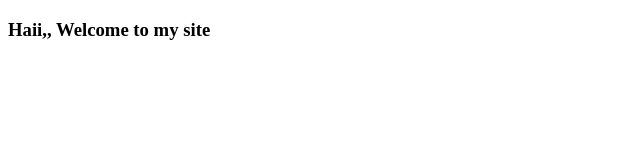
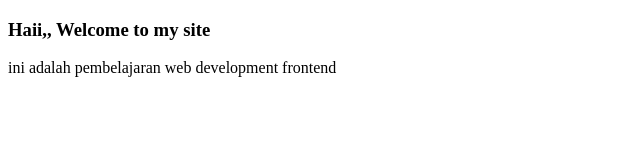
Before and after one commit to onowdev/buildWebLesson, a plain HTML site: page index.html in a window 1280 px wide. Shown: the whole page, without its empty margins (0-640 px from the left). Drawn offline with Linux system fonts and the light colour scheme.

Commit message:
add p tag

```diff
--- a/index.html
+++ b/index.html
@@ -8,5 +8,6 @@
   </head>
   <body>
     <h3>Haii,, Welcome to my site</h3>
+    <p>ini adalah pembelajaran web development frontend</p>
   </body>
 </html>
```
